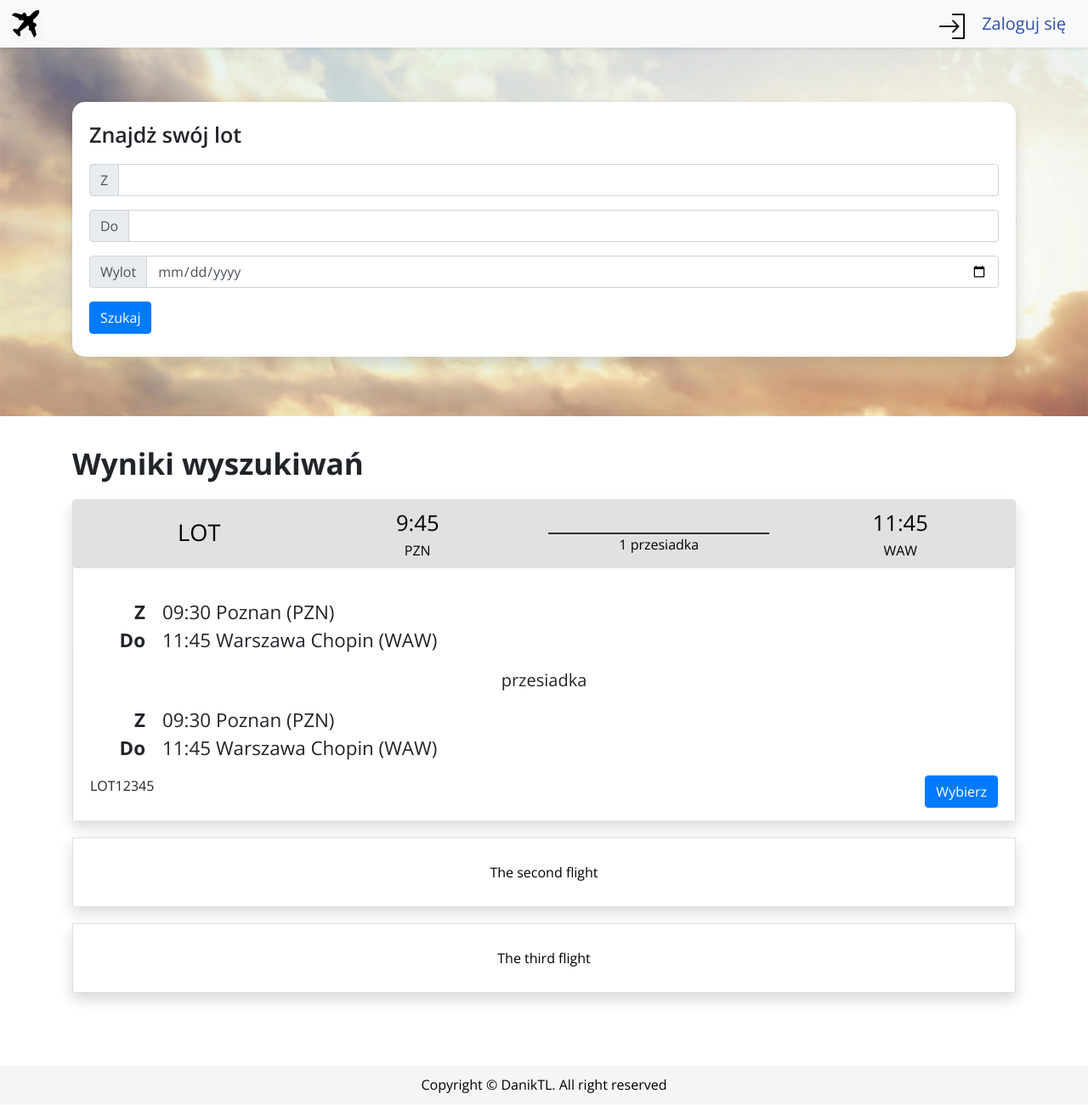
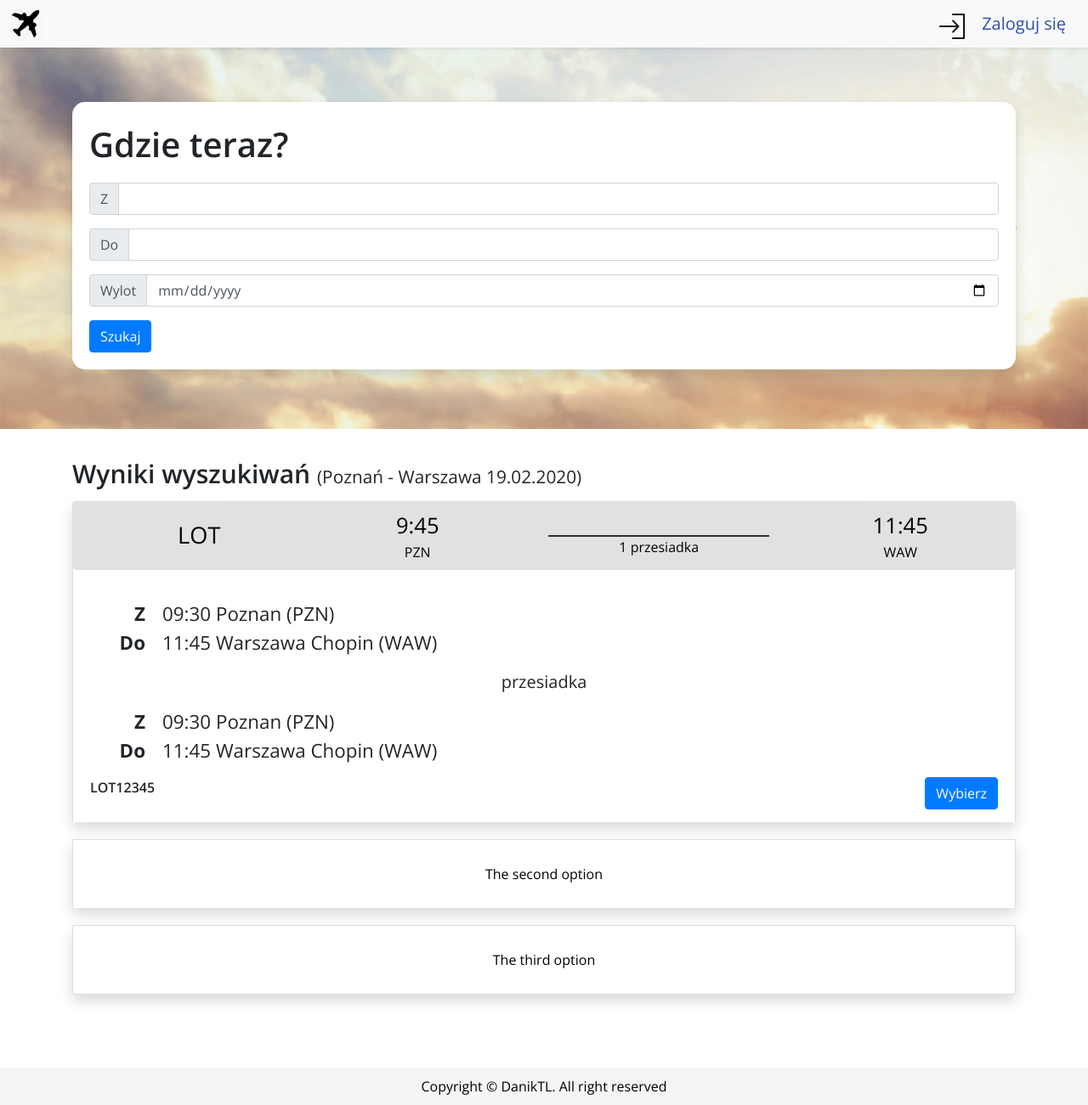
Before and after one commit to daniktl/flies-manager-web-app, a Flask app: page / in a window 1280 px wide. Shown: the whole page at 85% size. Run offline with Flask 2, Linux system fonts and the light colour scheme; parts of the project's set-up code (start-up, migrations or seed data) failed here and were passed over; some libraries are stand-ins or nearby versions.

Commit message:
minor updates

```diff
--- a/static/style.css
+++ b/static/style.css
@@ -88,7 +88,7 @@ html {
 
 .find-fly .section-header {
     border-left: none !important;
-    font-size: 25px;
+    font-size: 2.5rem;
     font-weight: 600 !important;
     padding-top: 0;
     margin-top: 0;
@@ -458,5 +458,5 @@ html {
 
 .collapse-result .card-body .smaller-decription {
     font-size: 1rem;
-    font-weight: 500;
+    font-weight: 600;
 }
--- a/templates/base.html
+++ b/templates/base.html
@@ -17,7 +17,7 @@
     <link rel="stylesheet" href="https://stackpath.bootstrapcdn.com/bootstrap/4.1.3/css/bootstrap.min.css"
           integrity="sha384-MCw98/SFnGE8fJT3GXwEOngsV7Zt27NXFoaoApmYm81iuXoPkFOJwJ8ERdknLPMO" crossorigin="anonymous">
     <link rel="stylesheet"
-          href="https://fonts.googleapis.com/css?family=Open+Sans:300,300i,400,400i,600,700,800&display=swap&subset=cyrillic,cyrillic-ext">
+          href="https://fonts.googleapis.com/css?family=Open+Sans:300,300i,400,400i,500,600,700,800&display=swap&subset=cyrillic,cyrillic-ext">
 
     <title>{% block title %}MyLot{% endblock %}</title>
     <script src="{{ url_for("static", filename="actions.js") }}"></script>
--- a/templates/index.html
+++ b/templates/index.html
@@ -4,7 +4,7 @@
     <div class="container">
         <div class="find-fly shadow">
             <div class="section-header">
-                Znajdż swój lot
+                Gdzie teraz?
             </div>
             <form method="post" enctype="multipart/form-data">
                 <div class="input-group mb-3">
@@ -48,7 +48,7 @@
 
 {% block content %}
 
-    <div class="section-header">Wyniki wyszukiwań</div>
+    <div class="subsection-header">Wyniki wyszukiwań <span style="font-size: 1.3rem; font-weight: 400">(Poznań - Warszawa 19.02.2020)</span></div>
 
     <div class="accordion" id="accordionExample">
         <div class="card shadow">
@@ -112,7 +112,7 @@
         <div class="card shadow">
             <button class="btn btn-block btn-collapse-result" type="button" data-toggle="collapse"
                     data-target="#collapseTwo" aria-expanded="false" aria-controls="collapseTwo">
-                The second flight
+                The second option
             </button>
             <div id="collapseTwo" class="collapse" aria-labelledby="headingTwo" data-parent="#accordionExample">
                 <div class="card-body">
@@ -129,7 +129,7 @@
         <div class="card shadow">
             <button class="btn btn-block btn-collapse-result" type="button" data-toggle="collapse"
                     data-target="#collapseThree" aria-expanded="false" aria-controls="collapseThree">
-                The third flight
+                The third option
             </button>
             <div id="collapseThree" class="collapse" aria-labelledby="headingThree" data-parent="#accordionExample">
                 <div class="card-body">
```
